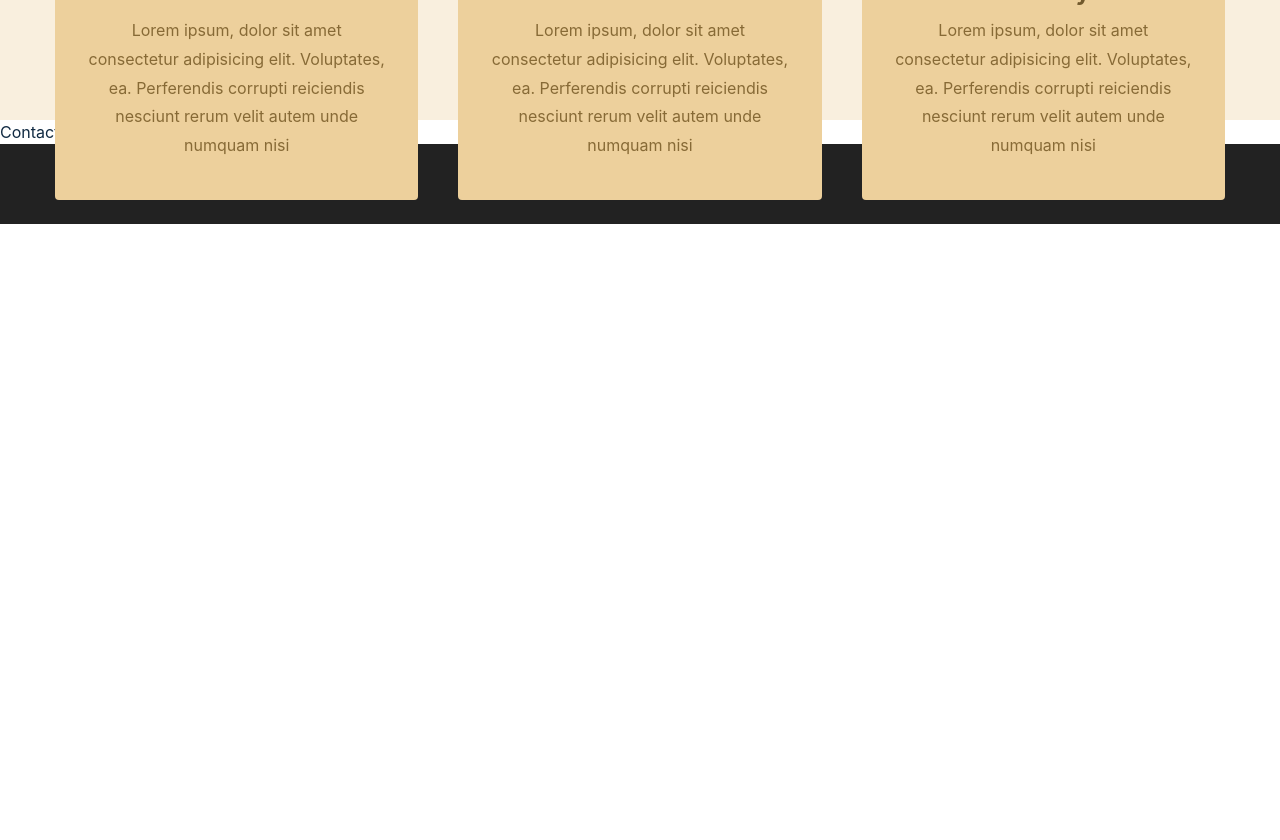
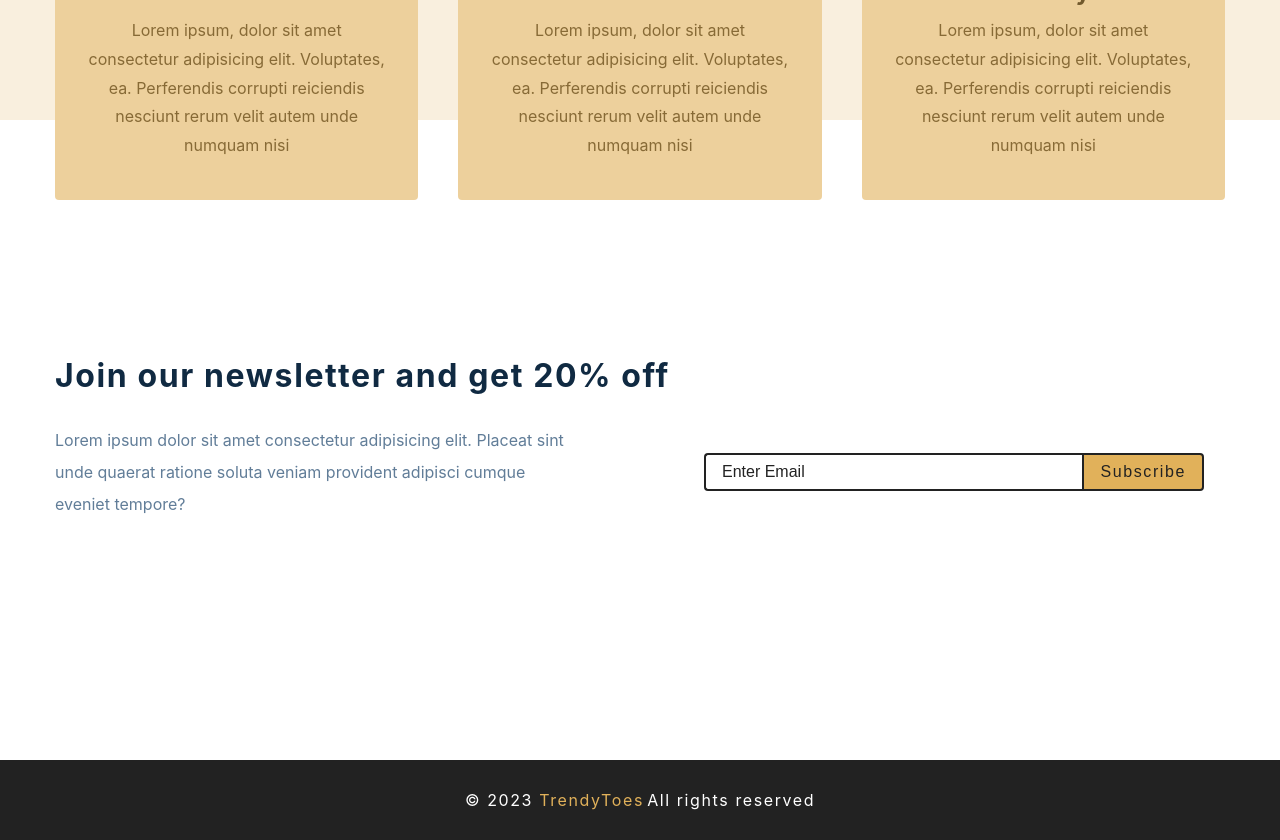
Before and after one commit to priyak1203/Trendy-Toes, a React (Vite) app: page / in a window 1280 px wide. Shown: the part 1180-2020 px from the top of the page. Before the commit the page ends 1404 px from the top, so only its background shows below. Built offline with nearby package versions, Linux system fonts and the light colour scheme.

Commit message:
contact form functions

```diff
--- a/src/components/Contact.jsx
+++ b/src/components/Contact.jsx
@@ -1,5 +1,98 @@
+import { styled } from 'styled-components';
+
 const Contact = () => {
-  return <div>Contact</div>;
+  return (
+    <Wrapper>
+      <div className="section-center">
+        <h3>Join our newsletter and get 20% off </h3>
+        <div className="content">
+          <p>
+            Lorem ipsum dolor sit amet consectetur adipisicing elit. Placeat
+            sint unde quaerat ratione soluta veniam provident adipisci cumque
+            eveniet tempore?
+          </p>
+          <form
+            action="https://formspree.io/f/xwkdkoko"
+            method="POST"
+            className="contact-form"
+          >
+            <input
+              type="email"
+              placeholder="enter email"
+              name="email"
+              className="form-input"
+            />
+            <button type="submit" className="submit-btn">
+              subscribe
+            </button>
+          </form>
+        </div>
+      </div>
+    </Wrapper>
+  );
 };
 
 export default Contact;
+
+const Wrapper = styled.section`
+  padding: 5rem 0;
+  h3 {
+    text-transform: none;
+  }
+  p {
+    line-height: 2;
+    max-width: 45em;
+    color: var(--clr-grey-5);
+  }
+  .contact-form {
+    width: 90vw;
+    max-width: 500px;
+    display: grid;
+    grid-template-columns: 1fr auto;
+  }
+  .form-input,
+  .submit-btn {
+    font-size: 1rem;
+    padding: 0.5rem 1rem;
+    border: 2px solid var(--clr-black);
+  }
+  .form-input {
+    border-right: none;
+    color: var(--clr-grey-3);
+    border-top-left-radius: var(--radius);
+    border-bottom-left-radius: var(--radius);
+  }
+  .form-input::placeholder {
+    color: var(--clr-black);
+    text-transform: capitalize;
+  }
+  .submit-btn {
+    border-top-right-radius: var(--radius);
+    border-bottom-right-radius: var(--radius);
+    background: var(--clr-primary-5);
+    text-transform: capitalize;
+    letter-spacing: var(--spacing);
+    cursor: pointer;
+    transition: var(--transition);
+    color: var(--clr-black);
+  }
+  .submit-btn:hover {
+    color: var(--clr-white);
+  }
+  @media (min-width: 992px) {
+    .content {
+      display: grid;
+      grid-template-columns: 1fr 1fr;
+      align-items: center;
+      gap: 8rem;
+      margin-top: 2rem;
+    }
+    p {
+      margin-bottom: 0;
+    }
+  }
+
+  @media (min-width: 1280px) {
+    padding: 15rem 0;
+  }
+`;
--- a/src/components/Hero.jsx
+++ b/src/components/Hero.jsx
@@ -8,7 +8,7 @@
     <Wrapper className="section-center">
       <article>
         <h1>
-          Wear Your <br />
+          Flaunt Your <br />
           Classy Shoes
         </h1>
         <p>
```
